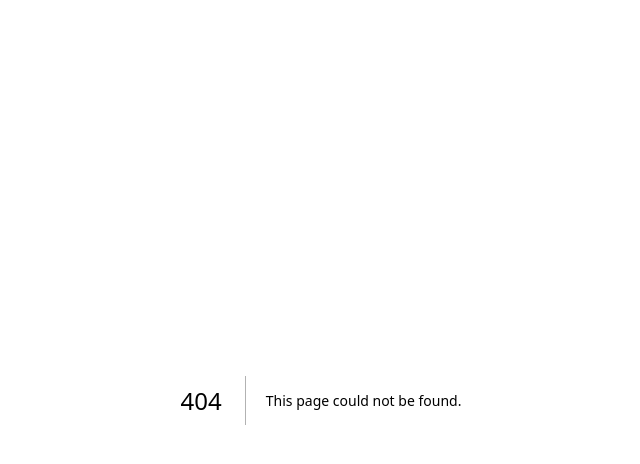
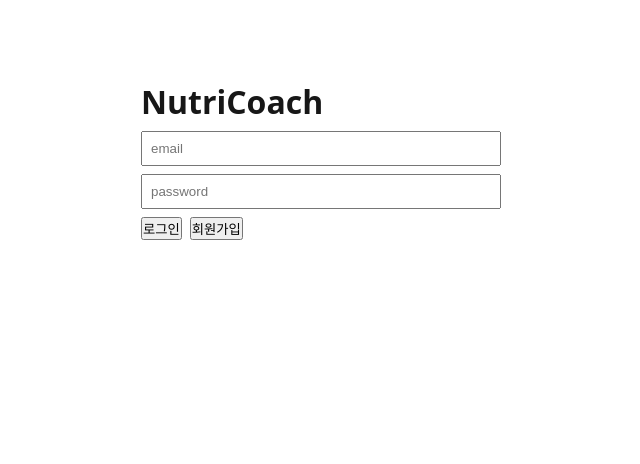
Before and after one commit to alstmdqls03-ux/NutriCoach, a Next.js app: page /login in a window 1280 px wide. Before the commit this address had no page. Shown: the top 464 px of the page, without its empty margins (319-959 px from the left). Built offline with nearby package versions, Linux system fonts and the light colour scheme.

Commit message:
feat: email/password auth and session middleware

```diff
--- /dev/null
+++ b/src/app/login/page.tsx
@@ -0,0 +1,35 @@
+'use client';
+import { useState } from 'react';
+import { useRouter } from 'next/navigation';
+import { supabaseBrowser } from '@/lib/supabase/browser';
+
+export default function LoginPage() {
+  const router = useRouter();
+  const [email, setEmail] = useState('');
+  const [password, setPassword] = useState('');
+  const [msg, setMsg] = useState('');
+
+  async function handle(kind: 'signin' | 'signup') {
+    const sb = supabaseBrowser();
+    const fn = kind === 'signin'
+      ? sb.auth.signInWithPassword({ email, password })
+      : sb.auth.signUp({ email, password });
+    const { error } = await fn;
+    if (error) { setMsg(error.message); return; }
+    router.push('/');
+  }
+
+  return (
+    <main style={{ maxWidth: 360, margin: '80px auto', fontFamily: 'system-ui' }}>
+      <h1>NutriCoach</h1>
+      <input placeholder="email" value={email} onChange={(e) => setEmail(e.target.value)}
+        style={{ display: 'block', width: '100%', margin: '8px 0', padding: 8 }} />
+      <input placeholder="password" type="password" value={password}
+        onChange={(e) => setPassword(e.target.value)}
+        style={{ display: 'block', width: '100%', margin: '8px 0', padding: 8 }} />
+      <button onClick={() => handle('signin')} style={{ marginRight: 8 }}>로그인</button>
+      <button onClick={() => handle('signup')}>회원가입</button>
+      {msg && <p style={{ color: 'crimson' }}>{msg}</p>}
+    </main>
+  );
+}
```
Also changed, not shown: src/middleware.ts (added, +27 -0 lines).
